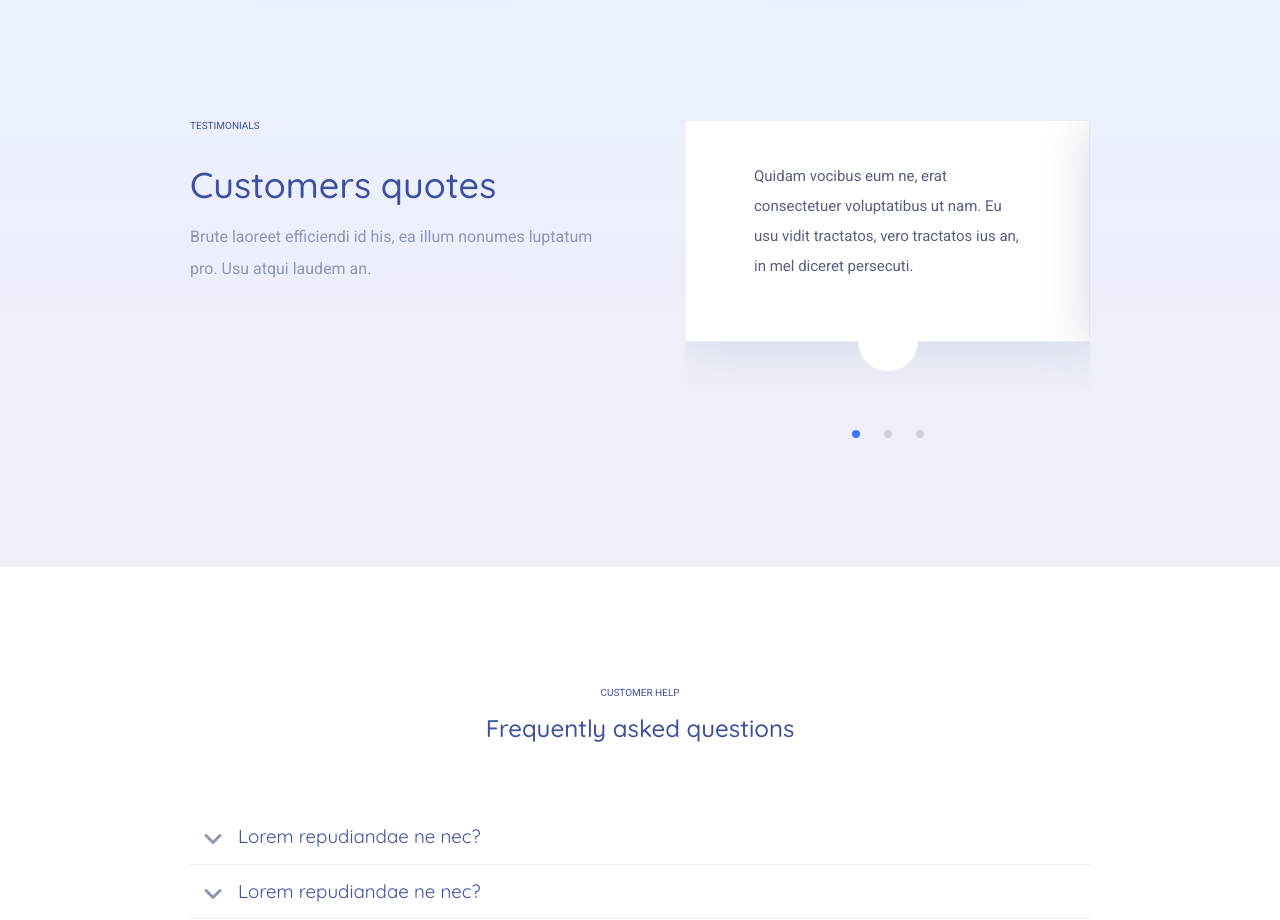
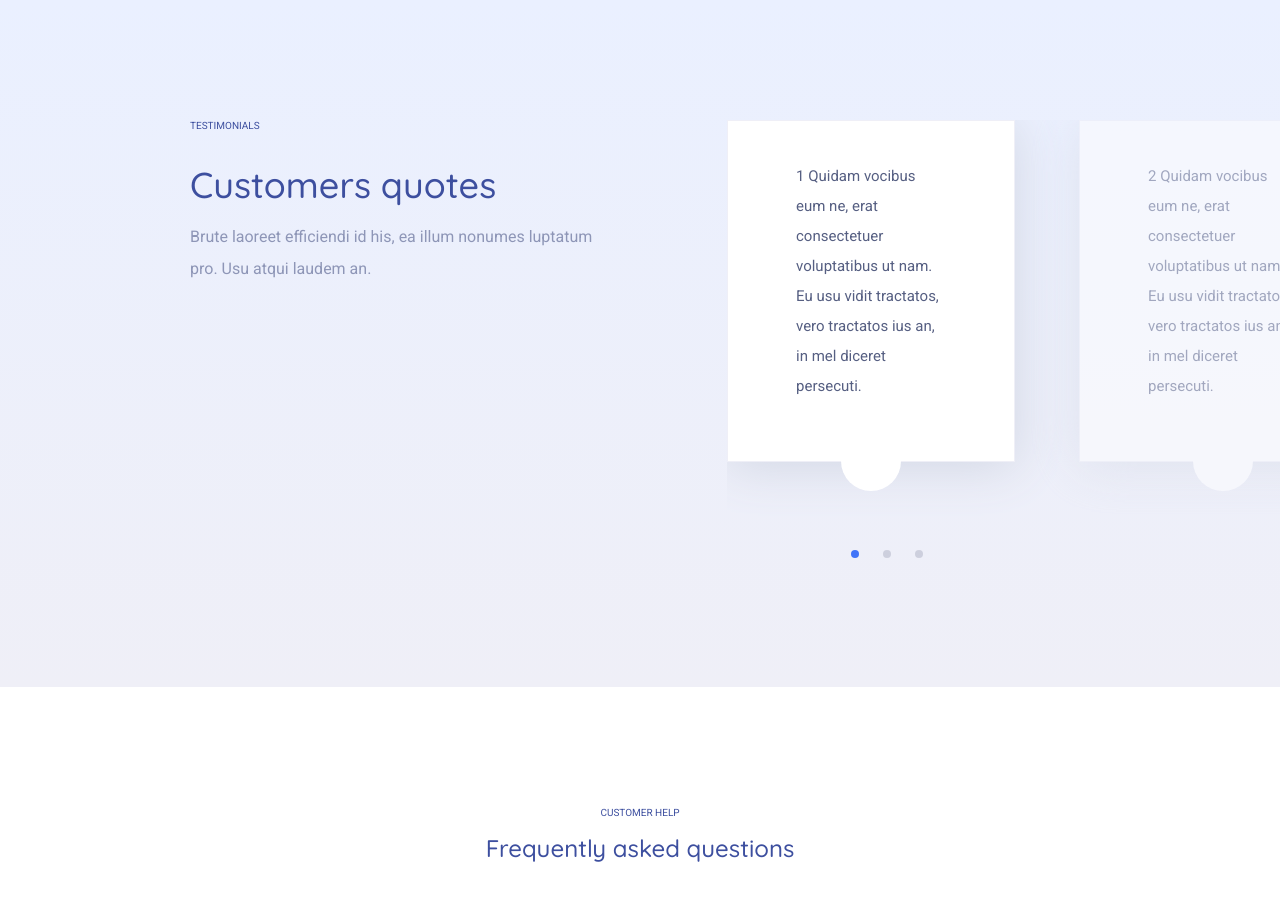
Before and after one commit to mcFrene/landingTest, a website: page index.html in a window 1280 px wide. Shown: the part 3400-4320 px from the top of the page. Drawn offline with nearby package versions, Linux system fonts and the light colour scheme.

Commit message:
swiper-quotes refactored

```diff
--- a/index.html
+++ b/index.html
@@ -338,7 +338,7 @@
                     <ul class="slider-quotes swiper-wrapper">
                         <li class="slider-quotes__item swiper-slide">
                             <div class="slider-quotes__item-text">
-                                Quidam vocibus eum ne, erat consectetuer voluptatibus ut nam. Eu usu vidit tractatos, vero tractatos ius an, in mel diceret persecuti.
+                                1 Quidam vocibus eum ne, erat consectetuer voluptatibus ut nam. Eu usu vidit tractatos, vero tractatos ius an, in mel diceret persecuti.
                             </div>
                             <div class="slider-quotes__item-photo">
                                 <img src="/upload/photo.jpg" alt="">
@@ -346,7 +346,7 @@
                         </li>
                         <li class="slider-quotes__item swiper-slide">
                             <div class="slider-quotes__item-text">
-                                Quidam vocibus eum ne, erat consectetuer voluptatibus ut nam. Eu usu vidit tractatos, vero tractatos ius an, in mel diceret persecuti.
+                                2 Quidam vocibus eum ne, erat consectetuer voluptatibus ut nam. Eu usu vidit tractatos, vero tractatos ius an, in mel diceret persecuti.
                             </div>
                             <div class="slider-quotes__item-photo">
                                 <img src="/upload/photo.jpg" alt="">
@@ -354,7 +354,7 @@
                         </li>
                         <li class="slider-quotes__item swiper-slide">
                             <div class="slider-quotes__item-text">
-                                Quidam vocibus eum ne, erat consectetuer voluptatibus ut nam. Eu usu vidit tractatos, vero tractatos ius an, in mel diceret persecuti.
+                                3 Quidam vocibus eum ne, erat consectetuer voluptatibus ut nam. Eu usu vidit tractatos, vero tractatos ius an, in mel diceret persecuti.
                             </div>
                             <div class="slider-quotes__item-photo">
                                 <img src="/upload/photo.jpg" alt="">
@@ -560,7 +560,9 @@
             clickable: true
             },
             autoHeight: true,
-            loop: true
+            loop: true,
+            slidesPerView: 2,
+            spaceBetween: 64
         });
     </script>
 </body>
--- a/scss/style.scss
+++ b/scss/style.scss
@@ -1126,7 +1126,7 @@ div.swiper-button{
     }
 
     &__left, &__right{
-        flex-basis: 45%;
+        min-width: 45%;
     }
 
     &__left{
@@ -1141,8 +1141,14 @@ div.swiper-button{
     }
 
     &__right{
-        width: 100%;
+        flex-shrink: 0;
+        width: 50vw;
+        margin-left: $base*33;
         overflow: hidden;
+
+        .dots{
+            width: 50%;
+        }
     }
 }
 
@@ -1154,10 +1160,12 @@ div.swiper-button{
     &__item{
         position: relative;
         box-sizing: border-box;
+        width: 25vw;
         padding: $base*10 $base*17 $base*15;
         background-color: $color-white;
         border: 1px solid $color-gray-50;
         box-shadow: 0 $base $base*12 $color-gray-200;
+        opacity: .5;
 
         &-text{
             font-size: $fs-s;
@@ -1179,6 +1187,10 @@ div.swiper-button{
             border-radius: 100%;
             transform: translate(-50%, calc(-1*$height/2));
         }
+    }
+
+    .swiper-slide-active{
+        opacity: 1;
     }
 }
 
```
Also changed, not shown: css/style.css.
